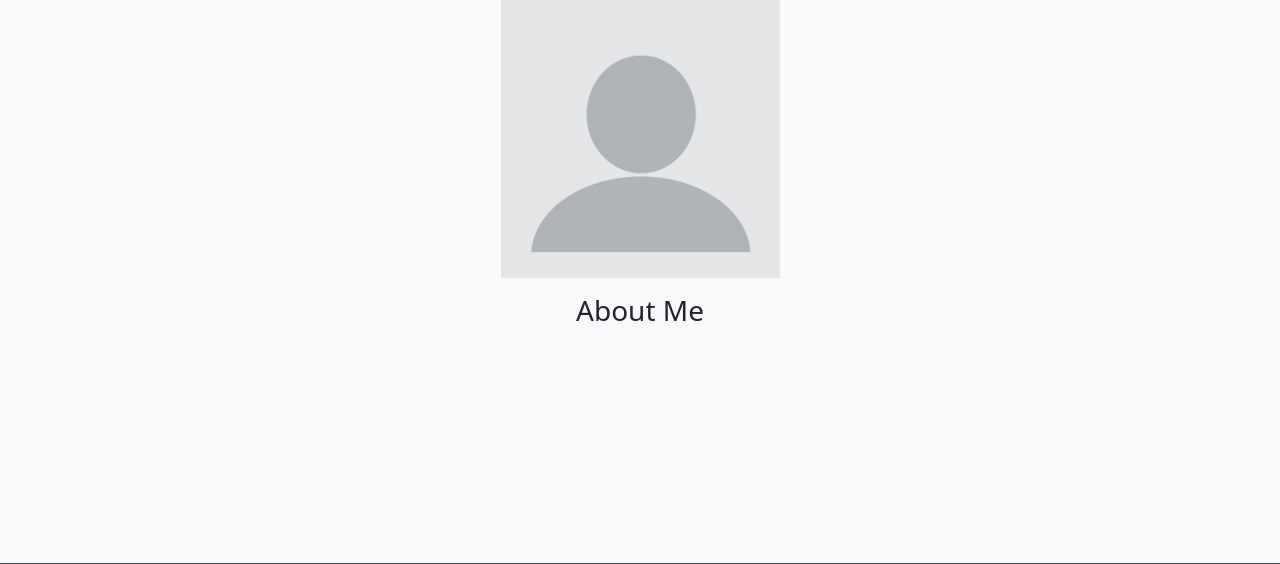
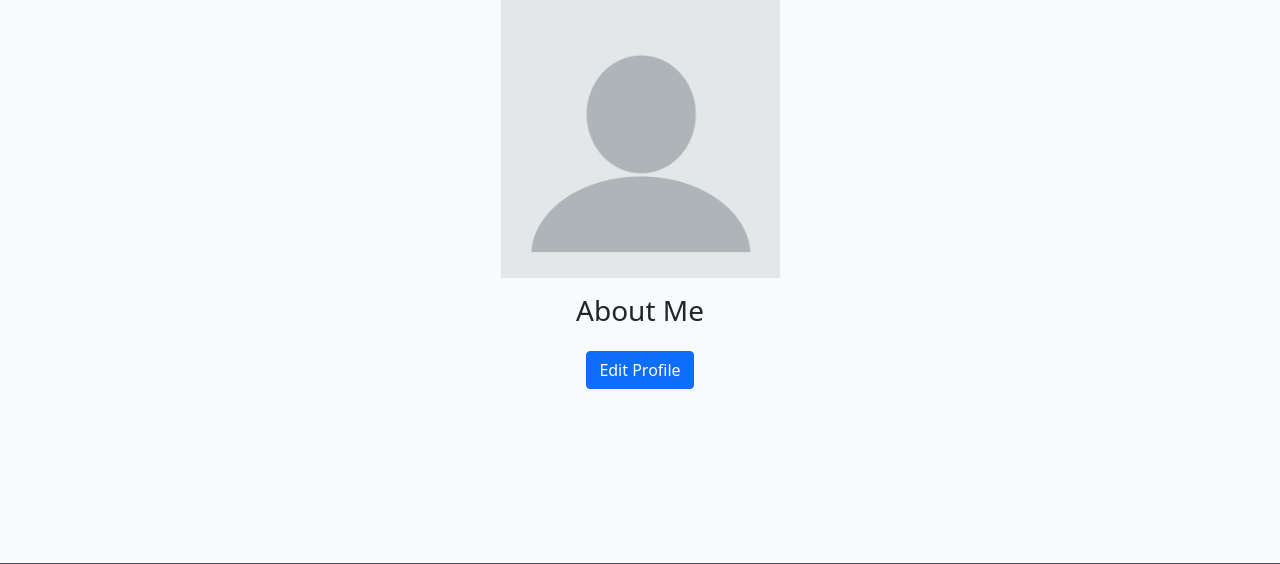
Before and after one commit to SasanTazayoni/L2D-driving-school-CI-PP4, a Django app: template profiles/templates/profiles/user_profile.html in a window 1280 px wide. Shown: the part 157-721 px from the top of the page. Run offline with Django 4.2, Linux system fonts and the light colour scheme; the template is opened without the code that fills it, so the values that code supplies are empty.

Commit message:
Add a button to link from the profile page to the profile edit form

```diff
--- a/profiles/templates/profiles/user_profile.html
+++ b/profiles/templates/profiles/user_profile.html
@@ -19,6 +19,8 @@
         <h3>About Me</h3>
         {{ profile.about_me | safe }}
       </div>
+
+      <a href="{% url 'edit_profile' %}" class="btn btn-primary mt-3">Edit Profile</a>
     </div>
   </div>
 </div>
```
